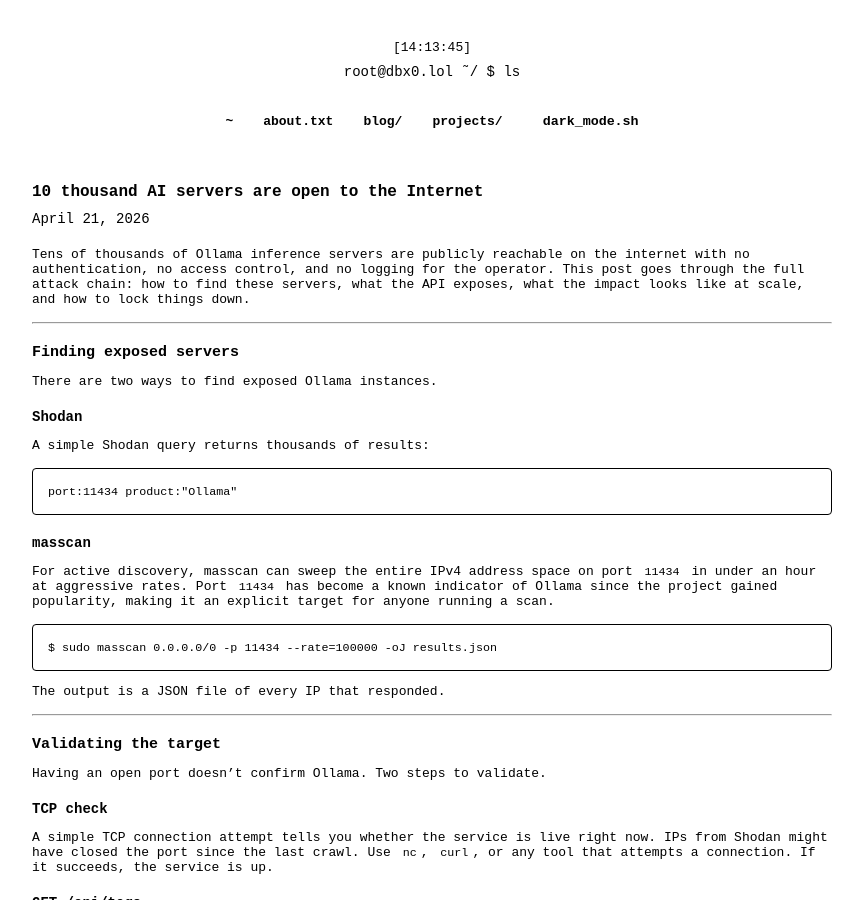
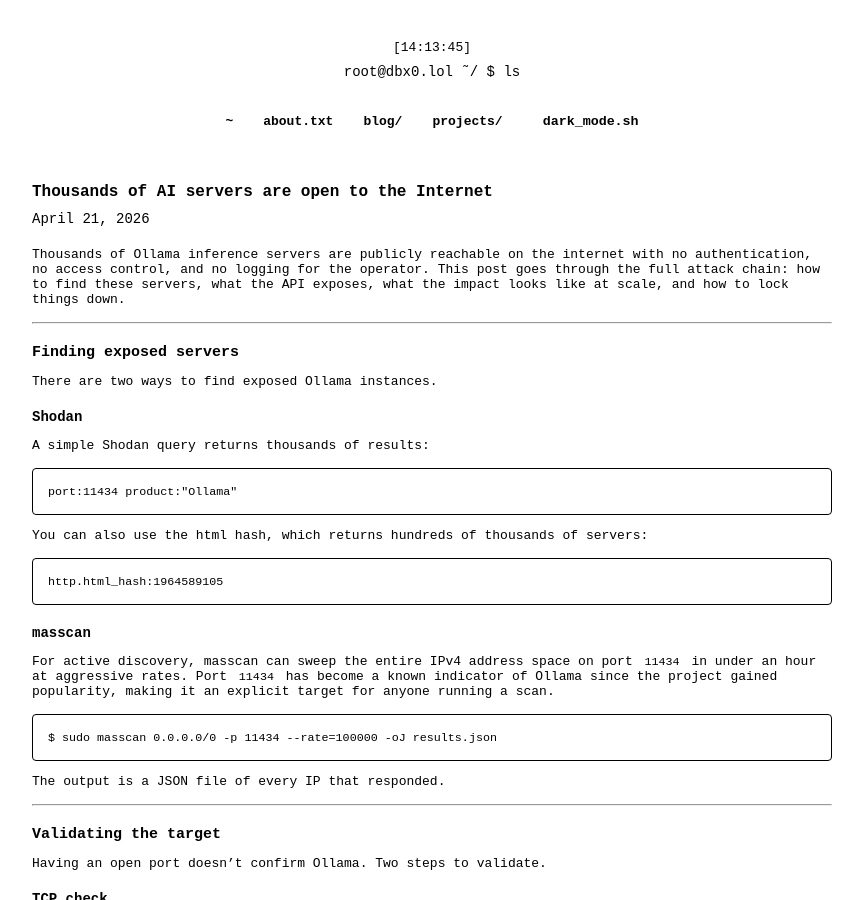
Before and after one commit to dbx0/dbx0.github.com, a Jekyll site: the page built from _posts/2026-04-21-thousands-of-ai-servers-are-open-to-the-internet.md, in a window 1280 px wide and 900 px high. Shown: the whole window, without its empty margins (208-1071 px from the left). Built offline with Jekyll 4.4.1, drawn with Linux system fonts in a browser that asks for light colours.

Commit message:
Update post: "Thousands of AI servers are open to the Internet"

````diff
--- a/_posts/2026-04-21-10-thousand-ai-servers-are-open-to-the-internet.md
+++ b/_posts/2026-04-21-thousands-of-ai-servers-are-open-to-the-internet.md
@@ -1,5 +1,5 @@
 ---
-title: "10 thousand AI servers are open to the Internet"
+title: "Thousands of AI servers are open to the Internet"
 date: 2026-04-21
 description: "A technical breakdown of how attackers discover, validate, and exploit publicly exposed Ollama inference servers, covering Shodan queries, masscan, the unauthenticated REST API, compute theft, and how to lock your server down."
 keywords:
@@ -15,7 +15,7 @@
   - self-hosted ai
 ---
 
-Tens of thousands of Ollama inference servers are publicly reachable on the internet with no authentication, no access control, and no logging for the operator. This post goes through the full attack chain: how to find these servers, what the API exposes, what the impact looks like at scale, and how to lock things down.
+Thousands of Ollama inference servers are publicly reachable on the internet with no authentication, no access control, and no logging for the operator. This post goes through the full attack chain: how to find these servers, what the API exposes, what the impact looks like at scale, and how to lock things down.
 
 ---
 
@@ -29,6 +29,12 @@
 
 ```
 port:11434 product:"Ollama"
+```
+
+You can also use the html hash, which returns hundreds of thousands of servers:
+
+```
+http.html_hash:1964589105
 ```
 
 ### masscan
````
